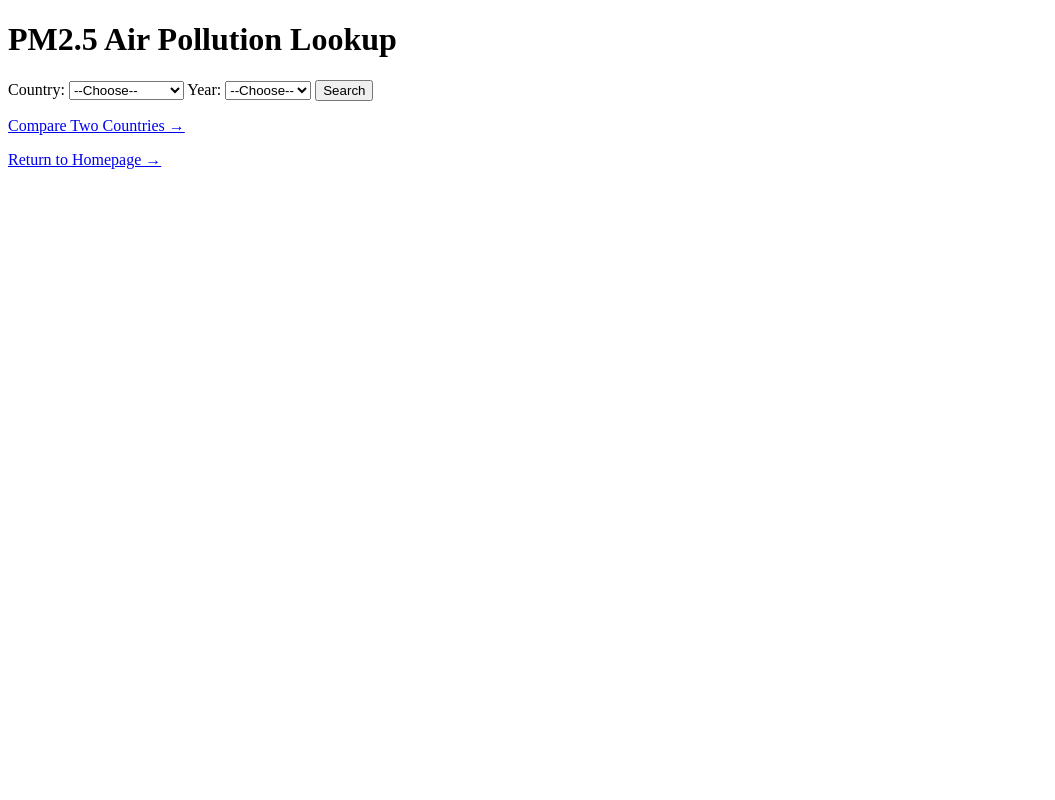
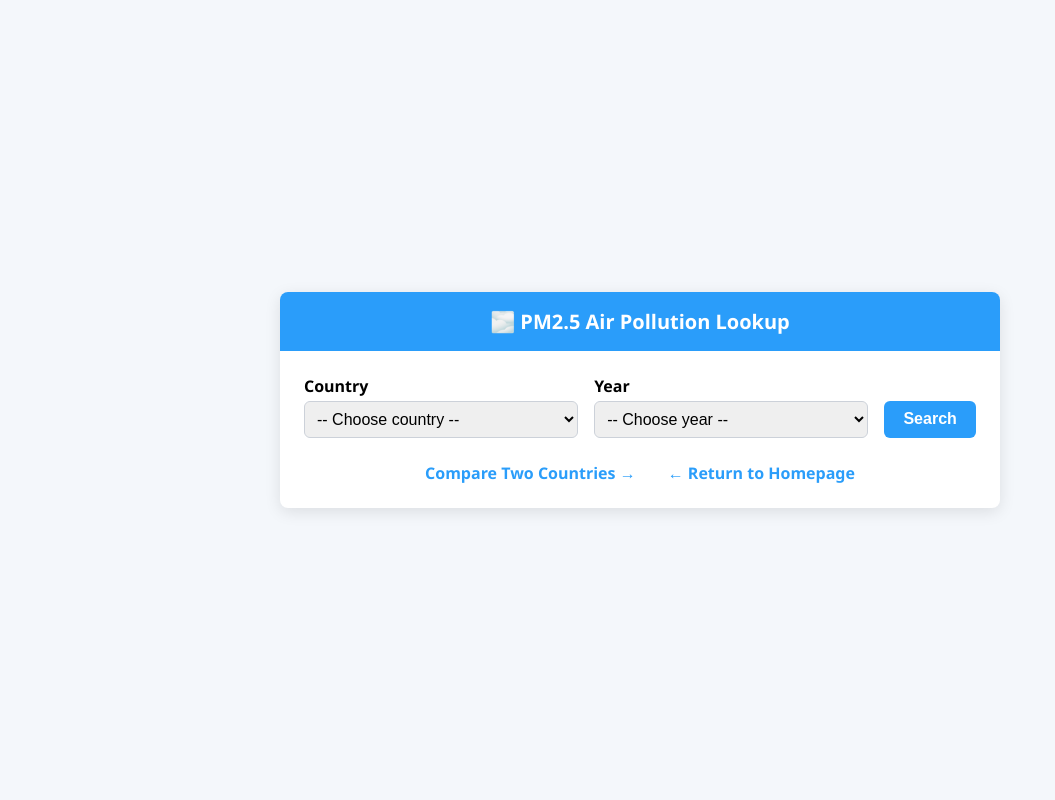
Before and after one commit to sita1013/Team_4_Deployment, a Django app: page /pm25/ in a window 1280 px wide. Shown: the whole page, without its empty margins (0-1055 px from the left). Run offline with Django 5.2, Linux system fonts and the light colour scheme; tables that the repository leaves empty hold one stand-in row (values such as "Sample post").

Commit message:
zhouming liu modify the pm2.5 page

```diff
--- a/countries/templates/countries/pm25_lookup.html
+++ b/countries/templates/countries/pm25_lookup.html
@@ -1,41 +1,174 @@
 <!DOCTYPE html>
-<html>
+<html lang="en">
 <head>
-    <title>PM2.5 Lookup</title>
+  <meta charset="UTF-8"/>
+  <meta name="viewport" content="width=device-width, initial-scale=1"/>
+  <title>PM2.5 Air Pollution Lookup</title>
+  <style>
+    *, *::before, *::after {
+      box-sizing: border-box;
+    }
+    body {
+      margin: 0;
+      font-family: 'Segoe UI', sans-serif;
+      background: #f4f7fb;
+      display: flex;
+      align-items: center;
+      justify-content: center;
+      min-height: 100vh;
+      padding: 1rem;
+    }
+    .lookup-card {
+      background: #fff;
+      border-radius: 8px;
+      box-shadow: 0 4px 16px rgba(0,0,0,0.1);
+      max-width: 720px;
+      width: 100%;
+      overflow: hidden;
+    }
+    .lookup-header {
+      background: #2a9dfa;
+      color: #fff;
+      padding: 1rem 1.5rem;
+      font-size: 1.25rem;
+      font-weight: bold;
+      text-align: center;
+    }
+    .lookup-body {
+      padding: 1.5rem;
+    }
+    .lookup-form {
+      display: flex;
+      flex-wrap: wrap;
+      gap: 1rem;
+      align-items: flex-end;
+    }
+    .form-group {
+      display: flex;
+      flex-direction: column;
+      flex: 1;
+      min-width: 140px;
+    }
+    .form-group label {
+      margin-bottom: 0.25rem;
+      font-weight: 600;
+    }
+    .form-group select {
+      padding: 0.5rem;
+      border: 1px solid #ccd1d9;
+      border-radius: 6px;
+      font-size: 1rem;
+    }
+    .form-group select:focus {
+      outline: none;
+      border-color: #2a9dfa;
+    }
+    .lookup-form button {
+      background: #2a9dfa;
+      color: #fff;
+      border: none;
+      border-radius: 6px;
+      padding: 0.6rem 1.2rem;
+      font-size: 1rem;
+      font-weight: 600;
+      cursor: pointer;
+      transition: background 0.2s ease;
+    }
+    .lookup-form button:hover {
+      background: #1c7fcc;
+    }
+    .result {
+      margin-top: 1.5rem;
+      padding: 1rem;
+      background: #f9fafc;
+      border: 1px solid #e1e5ee;
+      border-radius: 6px;
+      text-align: center;
+    }
+    .result h3 {
+      margin-bottom: 0.75rem;
+      font-size: 1.2rem;
+      color: #2c3e50;
+    }
+    .result p {
+      font-size: 1.5rem;
+      font-weight: bold;
+      color: #2a9dfa;
+    }
+    .links {
+      display: flex;
+      justify-content: center;
+      gap: 2rem;
+      margin-top: 1.5rem;
+    }
+    .links a {
+      color: #2a9dfa;
+      text-decoration: none;
+      font-weight: 600;
+      transition: color 0.2s ease;
+    }
+    .links a:hover {
+      color: #1c7fcc;
+    }
+    @media (max-width: 560px) {
+      .lookup-form {
+        flex-direction: column;
+        align-items: stretch;
+      }
+      .lookup-form button {
+        width: 100%;
+      }
+    }
+  </style>
 </head>
 <body>
-    <h1>PM2.5 Air Pollution Lookup</h1>
-    <form method="get">
-        <label for="country">Country:</label>
-        <select name="country" id="country">
-            <option value="">--Choose--</option>
+
+  <div class="lookup-card">
+    <div class="lookup-header">🌫️ PM2.5 Air Pollution Lookup</div>
+    <div class="lookup-body">
+      <form method="get" class="lookup-form">
+        <div class="form-group">
+          <label for="country">Country</label>
+          <select id="country" name="country">
+            <option value="">-- Choose country --</option>
             {% for country in countries %}
-                <option value="{{ country.code }}" {% if country.code == selected_country %}selected{% endif %}>
+              <option value="{{ country.code }}"
+                {% if country.code == selected_country %}selected{% endif %}>
                 {{ country.name }}
               </option>
             {% endfor %}
           </select>
-
-        <label for="year">Year:</label>
-        <select name="year" id="year">
-            <option value="">--Choose--</option>
+        </div>
+        <div class="form-group">
+          <label for="year">Year</label>
+          <select id="year" name="year">
+            <option value="">-- Choose year --</option>
             {% for y in years %}
-                <option value="{{ y }}" {% if y|stringformat:"s" == selected_year %}selected{% endif %}>
+              <option value="{{ y }}"
+                {% if y|stringformat:"s" == selected_year %}selected{% endif %}>
                 {{ y }}
               </option>
             {% endfor %}
           </select>
-
+        </div>
         <button type="submit">Search</button>
       </form>
 
       {% if record %}
-        <h3>PM2.5 Level for {{ record.country.name }} in {{ record.year }}:</h3>
-        <p><strong>{{ record.value|default:"No data" }}</strong></p>
+        <div class="result">
+          <h3>PM2.5 in {{ record.year }} for {{ record.country.name }}</h3>
+          <p>{{ record.value|default:"No data" }}</p>
+        </div>
       {% elif selected_country and selected_year %}
-        <p><em>No data found for that selection.</em></p>
+        <div class="result"><em>No data found for that selection.</em></div>
       {% endif %}
-    <p><a href="{% url 'barchart_compare' %}">Compare Two Countries →</a></p>
-    <p><a href="{% url 'homepage' %}">Return to Homepage →</a></p>
+
+      <nav class="links">
+        <a href="{% url 'barchart_compare' %}">Compare Two Countries →</a>
+        <a href="{% url 'homepage' %}">← Return to Homepage</a>
+      </nav>
+    </div>
+  </div>
+
 </body>
 </html>
--- a/mysite/settings.py
+++ b/mysite/settings.py
@@ -30,6 +30,7 @@ ALLOWED_HOSTS = [
     '127.0.0.1',
     '*',
     'crystalenjoy-beatlesmary-8000.codio-box.uk/'
+    'cadetsamuel-hermandiesel-8000.codio-box.uk/'
 ]
 
 # Application definition
@@ -80,7 +81,7 @@ WSGI_APPLICATION = 'mysite.wsgi.application'
 DATABASES = {
     'default': {
         'ENGINE': 'django.db.backends.sqlite3',
-        'NAME': BASE_DIR / 'db.sqlite3',
+        'NAME': str(BASE_DIR / 'db.sqlite3'),
     }
 }
 
```
Lines whose indentation alone changed are shown as unchanged.
